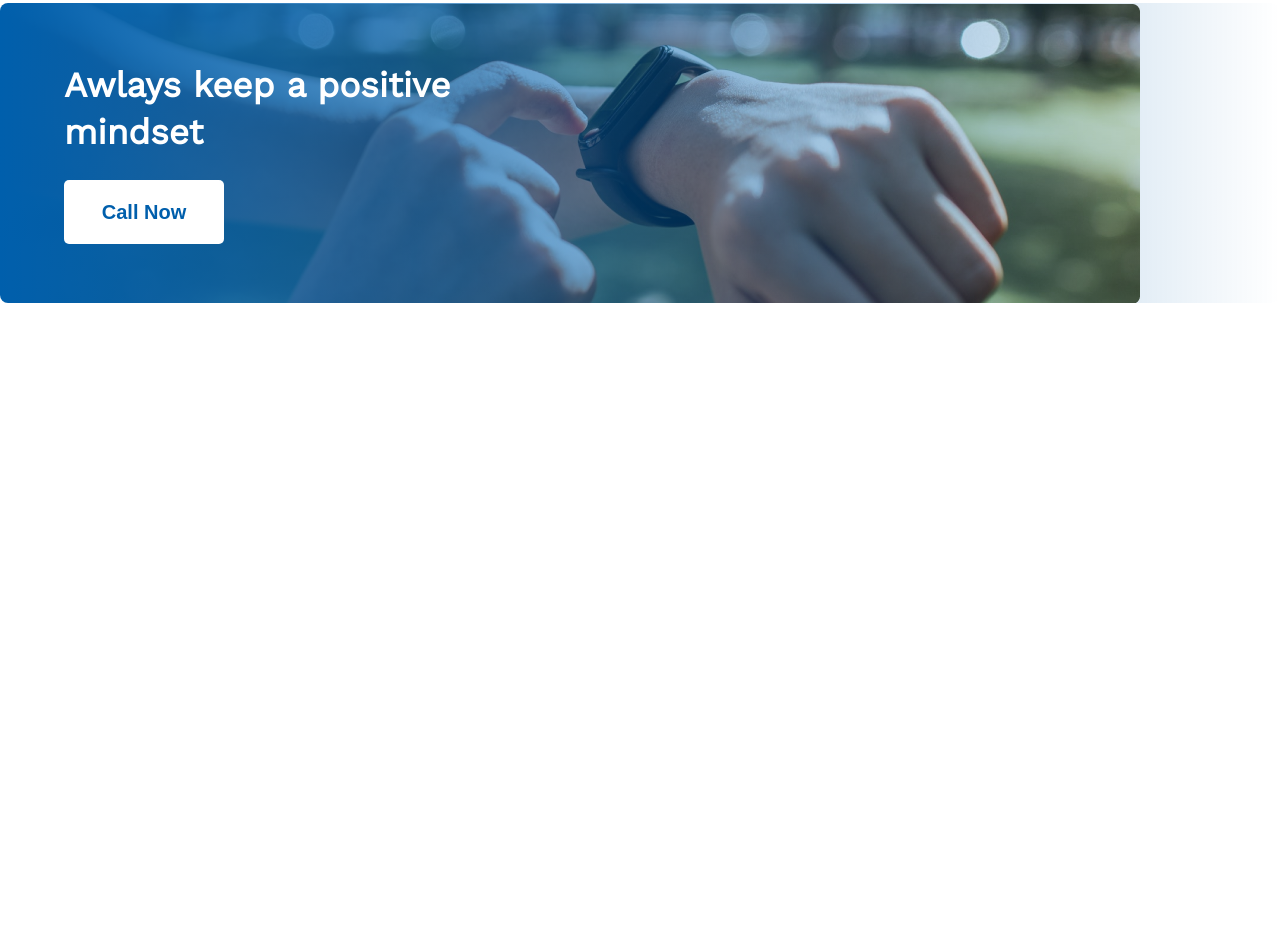
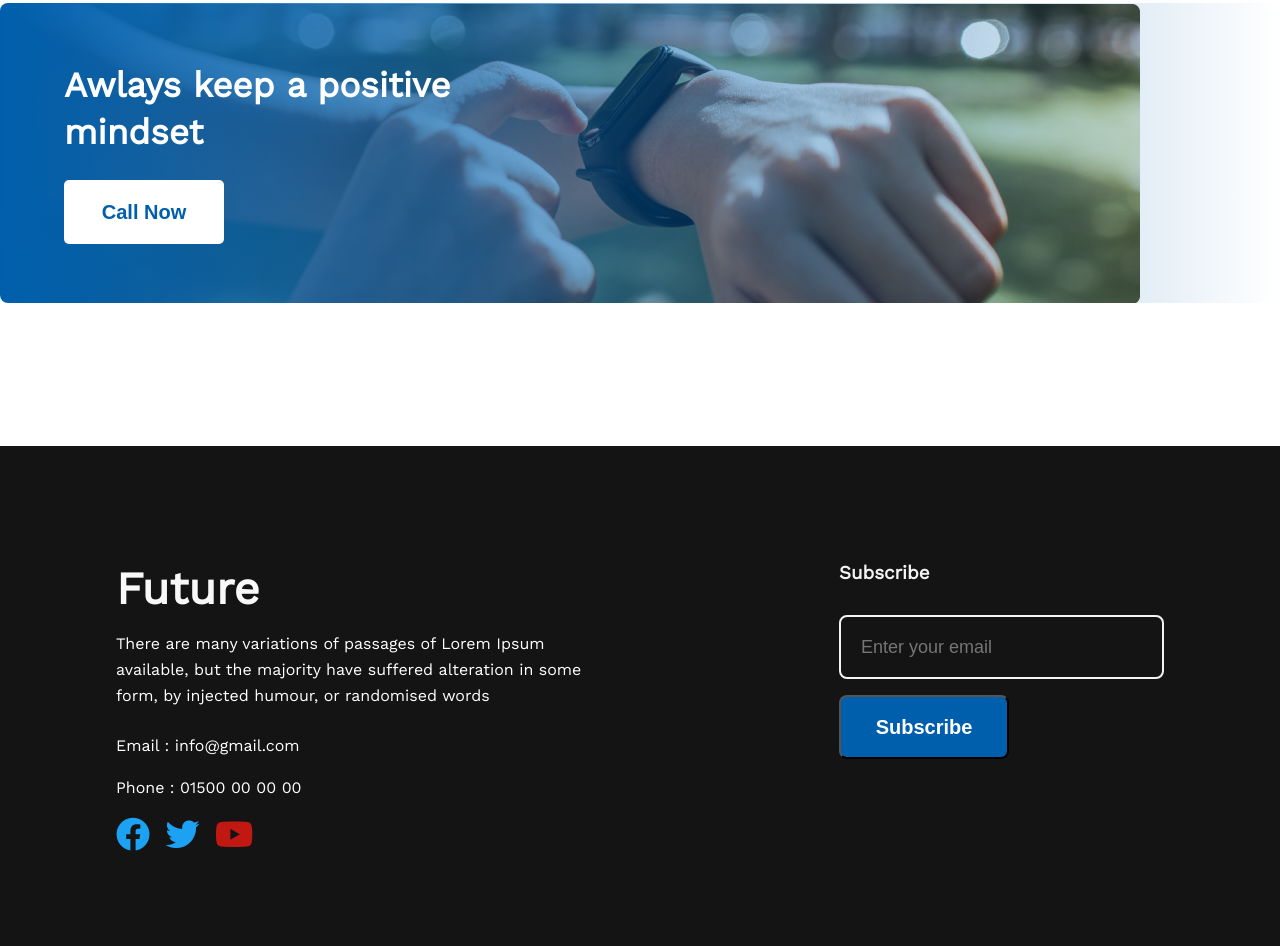
Before and after one commit to ImranRH321/B6-Assignment-1, a plain HTML site: page index.html in a window 1280 px wide. Shown: the part 2090-3036 px from the top of the page. Before the commit the page ends 2431 px from the top, so only its background shows below. Drawn offline with nearby package versions, Linux system fonts and the light colour scheme; files whose address does not match are found by name.

Commit message:
footer-done

```diff
--- a/css/style.css
+++ b/css/style.css
@@ -169,3 +169,94 @@ my_plan_container_content
   color: #ffffff;
   margin-bottom: 24px;
 }
+
+/* Footer  */
+footer {
+  margin-top: 143px;
+  height: 500px;
+  background: #151414;
+  display: flex;
+  justify-content: space-between;
+  padding: 116px;
+}
+.footer_content {
+  width: 485px;
+  height: 317px;
+}
+footer > .footer_content > h2 {
+  font-style: normal;
+  font-weight: 700;
+  font-size: 45px;
+  line-height: 53px;
+  color: #f8f8f8;
+  margin-bottom: 16px;
+}
+
+.prg {
+  width: 485px;
+  height: 78px;
+  font-style: normal;
+  font-weight: 400;
+  font-size: 16px;
+  line-height: 26px;
+  color: #ffffff;
+  margin-bottom: 24px;
+}
+
+.email,
+.phone {
+  height: 26px;
+  font-style: normal;
+  font-weight: 400;
+  font-size: 16px;
+  line-height: 26px;
+  color: #ffffff;
+}
+
+.phone {
+  margin: 16px 0;
+}
+/* icon color  */
+.c {
+  font-size: 34px;
+
+  color: #1da1f2;
+}
+
+.r {
+  color: rgba(219, 25, 18, 0.87);
+  font-size: 34px;
+}
+
+/* Subscribe */
+.contact {
+  color: #f3f3f3;
+  margin-bottom: 31px;
+}
+
+input {
+  outline: none;
+  width: 325px;
+  height: 64px;
+  font-style: normal;
+  font-weight: 400;
+  font-size: 18px;
+  color: #f3f3f3;
+  background: #151414;
+  border: 2px solid;
+  border-radius: 8px;
+  padding: 0 20px;
+  margin-bottom: 16px;
+}
+
+.btn_primary {
+  width: 170px;
+  height: 64px;
+  background: #005fac;
+  border-radius: 8px;
+  font-style: normal;
+  font-weight: 600;
+  font-size: 20px;
+  line-height: 24px;
+  color: #ffffff;
+}
--- a/index.html
+++ b/index.html
@@ -53,22 +53,22 @@
           </p>
 
           <p>
-            <i class="fa-solid fa-arrow-right"></i> Contrary to popular belief,
+            <i class="fa-solid fa-check"></i> Contrary to popular belief,
             is not simply.
           </p>
           <p>
-            <i class="fa-solid fa-arrow-right"></i> Contrary to popular belief.
+            <i class="fa-solid fa-check"></i> Contrary to popular belief.
           </p>
           <p>
-            <i class="fa-solid fa-arrow-right"></i> Contrary to popular , is not
+            <i class="fa-solid fa-check"></i> Contrary to popular , is not
             simply
           </p>
           <p>
-            <i class="fa-solid fa-arrow-right"></i> Contrary to popular belief,
+            <i class="fa-solid fa-check"></i> Contrary to popular belief,
             is not simply.
           </p>
           <p>
-            <i class="fa-solid fa-arrow-right"></i> Contrary to popular simply.
+            <i class="fa-solid fa-check"></i> Contrary to popular simply.
           </p>
         </div>
       </section>
@@ -107,6 +107,25 @@
         </div>
       </section>
     </main>
-    <br /><br />
+   <!-- footer  -->
+    <footer>
+           <div class="footer_content">
+            <h2 class="">Future</h2>
+            <p class="prg"><span>There are many variations of passages of Lorem Ipsum available, but the majority have suffered alteration in some form, by injected humour, or randomised words</span></p>
+            <p class="email">Email : info@gmail.com</p>
+            <p class="phone">Phone : 01500 00 00 00</p>
+            <div class="icon3">
+                <i class="fa-brands fa-facebook c"></i>
+                <i class="fa-brands fa-twitter c"></i>
+                <i class="fa-brands fa-youtube r"></i>
+            </div>
+           </div>
+           <div>
+            <h3 class="contact">Subscribe</h3>
+            <input type="text" placeholder="Enter your email">
+            <br>
+            <button class="btn_primary">Subscribe</button>
+           </div>
+    </footer>
   </body>
 </html>
```
Lines whose indentation alone changed are shown as unchanged.
